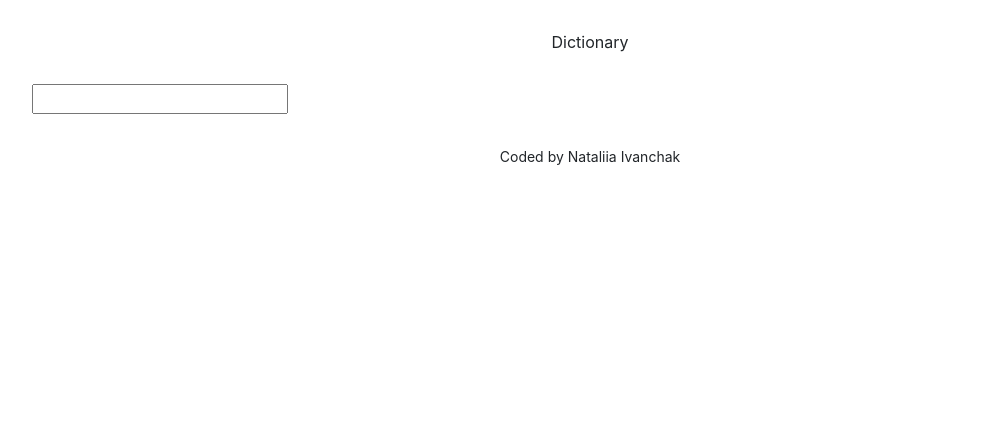
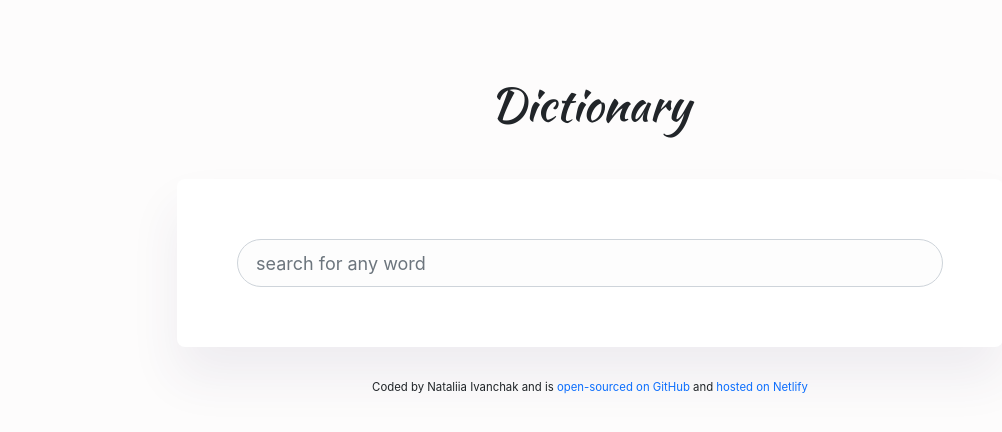
Before and after one commit to Nataliiv/dictionary-project, a React (Create React App) app: page / in a window 1280 px wide. Shown: the top 432 px of the page, without its empty margins (50-1052 px from the left). Built offline with nearby package versions, Linux system fonts and the light colour scheme.

Commit message:
Added some styling

```diff
--- a/public/index.html
+++ b/public/index.html
@@ -13,6 +13,9 @@
       href="https://cdn.jsdelivr.net/npm/bootstrap@5.2.2/dist/css/bootstrap.min.css"
       rel="stylesheet" integrity="sha384-Zenh87qX5JnK2Jl0vWa8Ck2rdkQ2Bzep5IDxbcnCeuOxjzrPF/et3URy9Bv1WTRi"
       crossorigin="anonymous">
+      <link rel="preconnect" href="https://fonts.googleapis.com">
+      <link rel="preconnect" href="https://fonts.gstatic.com" crossorigin>
+      <link href="https://fonts.googleapis.com/css2?family=Kaushan+Script&display=swap" rel="stylesheet">
     <!--
       manifest.json provides metadata used when your web app is installed on a
       user's mobile device or desktop. See https://developers.google.com/web/fundamentals/web-app-manifest/
--- a/src/App.css
+++ b/src/App.css
@@ -1,9 +1,22 @@
+.App {
+  padding: 30px 0 100px;
+  max-width: 850px;
+  margin: 0 auto;
+}
+
 .App-header {
-  margin: 30px;
+  margin: 40px;
   text-align: center;
+  font-family: 'Kaushan Script', cursive;
+  font-size: 46px;
 }
 
 .App-footer {
   text-align: center;
-  margin: 30px 0;
+  margin-top: 30px;
+  font-size: 13px;
 }
+
+.App-footer a {
+  text-decoration: none;
+}
--- a/src/App.js
+++ b/src/App.js
@@ -10,10 +10,17 @@ export default function App() {
           <Dictionary />
         </main>
         <footer className="App-footer">
-          <small>Coded by Nataliia Ivanchak</small>
+          <small>
+            Coded by Nataliia Ivanchak and is{" "}
+            <a href="https://github.com/Nataliiv/dictionary-project">
+              open-sourced on GitHub
+            </a>{" "}
+            and <a href="https://graceful-rabanadas-d525e1.netlify.app/">
+              hosted on Netlify
+            </a>
+          </small>
         </footer>
       </div>
-
     </div>
   );
 }
--- a/src/Dictionary.css
+++ b/src/Dictionary.css
@@ -0,0 +1,15 @@
+.Dictionary {
+	box-shadow: 0px 30px 50px rgba(65, 50, 100, 0.08);
+  border-radius: 8px;
+  background: white;
+  padding: 60px;
+}
+
+.Dictionary .search-input {
+  height: 48px;
+  font-size: 18px;
+  padding: 18px;
+  width: 100%;
+	background: rgb(249, 247, 247, 0.3);
+  border-radius: 24px;
+}
--- a/src/Dictionary.js
+++ b/src/Dictionary.js
@@ -24,11 +24,16 @@ export default function Dictionary() {
 	}
 
   return (
-		<div className="Dictionary">
-			<form onSubmit={search}>
-				<input type="search" onChange={handleSearch} />
-			</form>
-			<Results results={results} />
-		</div>
-	)
+    <div className="Dictionary">
+      <form onSubmit={search}>
+        <input
+          type="search"
+          onChange={handleSearch}
+          class="form-control search-input"
+          placeholder="search for any word"
+        />
+      </form>
+      <Results results={results} />
+    </div>
+  );
 }
--- a/src/Meaning.js
+++ b/src/Meaning.js
@@ -1,7 +1,6 @@
 import React from "react";
 
 export default function Meaning(props) {
-	console.log(props.meaning);
   return (
 		<div>
 			<h3>{props.meaning.partOfSpeech}</h3>
@@ -9,14 +8,14 @@ export default function Meaning(props) {
 				return (
 					<div key={index}>
 						<p>
-							{definition.definition}
+						 {definition.definition}
 							<br />
-							<em>{definition.example}</em>
+							<br />
+							<em> {definition.example}</em>
 						</p>
 					</div>
 				);
 			})}
-
 		</div>
 
 	);
--- a/src/index.css
+++ b/src/index.css
@@ -1,5 +1,6 @@
 body {
   margin: 0;
+  background: rgb(249, 247, 247, 0.3);
   font-family: -apple-system, BlinkMacSystemFont, 'Segoe UI', 'Roboto', 'Oxygen',
     'Ubuntu', 'Cantarell', 'Fira Sans', 'Droid Sans', 'Helvetica Neue',
     sans-serif;
```
